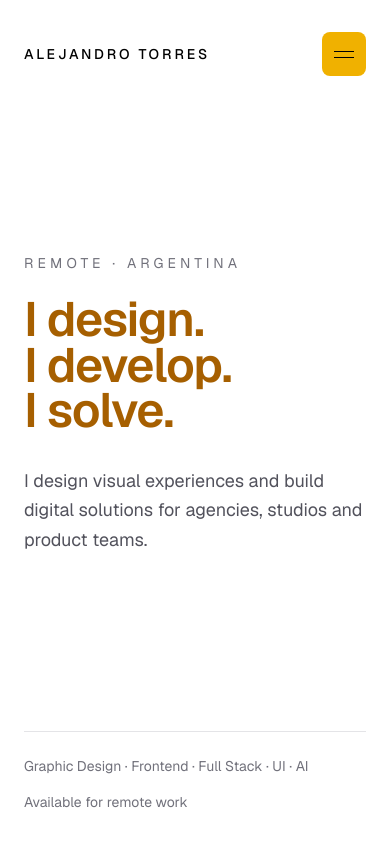
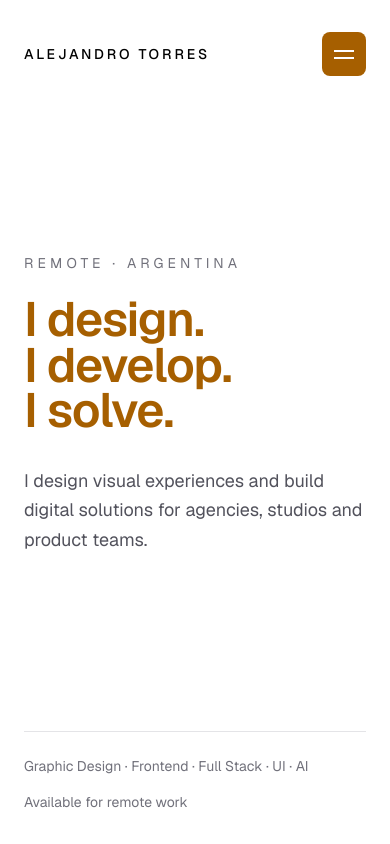
Before and after one commit to aletorresprado/portfolio, a Next.js app: page / in a window 390 px wide. Shown: the top 844 px of the page. Built offline with nearby package versions, Linux system fonts and the light colour scheme.

Commit message:
feat(ui): increase hamburger menu icon thickness for better visibility

```diff
--- a/src/components/MobileMenu.tsx
+++ b/src/components/MobileMenu.tsx
@@ -42,14 +42,14 @@ export default function MobileMenu() {
         onClick={() => setOpen(true)}
         aria-label="Open menu"
         aria-expanded={open}
-        className=" flex size-11 items-center justify-center rounded-lg bg-yellow-500 md:hidden
+        className=" flex size-11 items-center justify-center rounded-lg bg-yellow-700 md:hidden
                     focus-visible:outline-none focus-visible:ring-2 focus-visible:ring-black
                     focus-visible:ring-offset-2"
                     >
-        <div className="flex w-5 flex-col gap-[5px]">
-          <span className="h-px w-full bg-black" />
-          <span className="h-px w-full bg-black" />
-        </div>
+       <div className="flex w-5 flex-col gap-[5px]">
+  <span className="h-[2px] w-full bg-white" />
+  <span className="h-[2px] w-full bg-white" />
+</div>
       </button>
 
      <div
```
